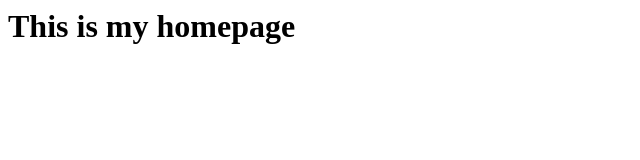
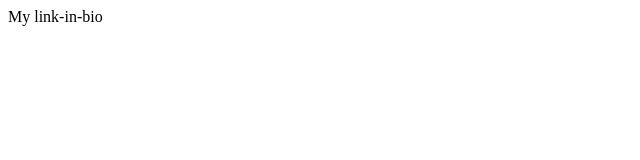
Before and after one commit to VictorManzanilla/linkinbio, a plain HTML site: page index.html in a window 1280 px wide. Shown: the whole page, without its empty margins (0-640 px from the left). Drawn offline with Linux system fonts and the light colour scheme.

Commit message:
link-in-bio

```diff
--- a/index.html
+++ b/index.html
@@ -1 +1,6 @@
-<h1>This is my homepage</h1>
+<head>
+  <title> my link</title>
+  <body>
+    My link-in-bio
+  </body>
+</head>
```
Also changed, not shown: hello.html (deleted, +0 -2 lines).
